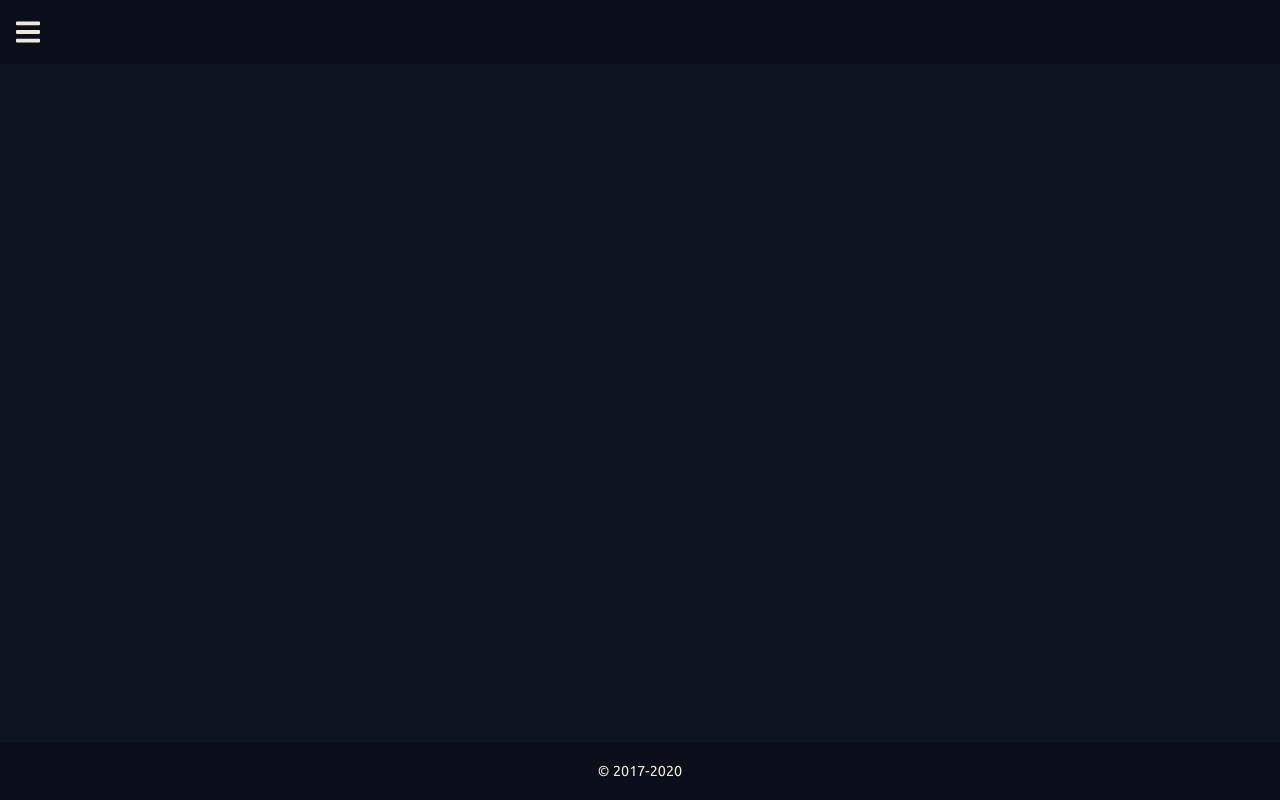
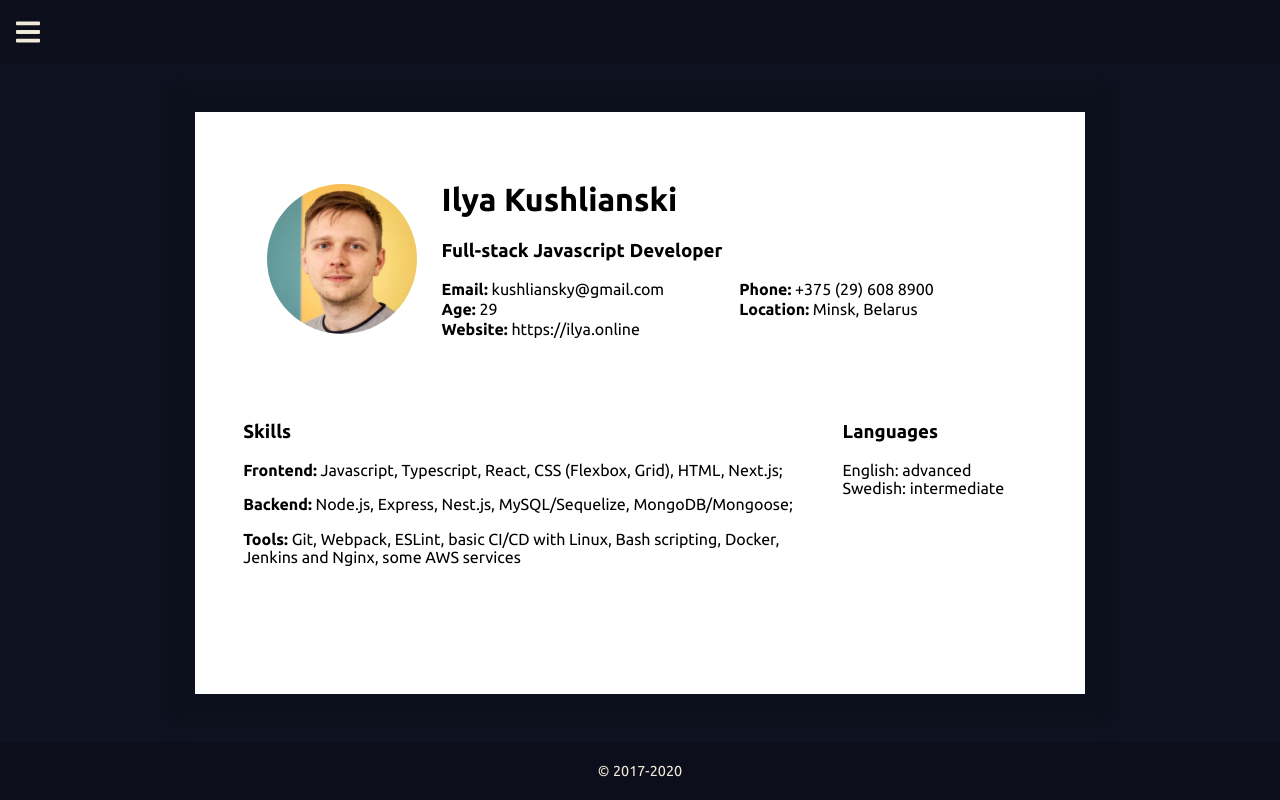
Before and after one commit to ikushlianski/ilya-online-nextjs, a Next.js app: page /cv in a window 1280 px wide. Built offline with nearby package versions, Linux system fonts and the light colour scheme.

Commit message:
Start designing CV page, adjusting it to printed media

```diff
--- a/src/components/Intro.js
+++ b/src/components/Intro.js
@@ -6,7 +6,7 @@ import './Intro.scss';
 
 export const Intro = () => (
   <div className="Intro">
-    <div className="Intro__Image"></div>
+    <img src="/ilya.jpeg" alt="Ilya Kushlianski" className="Intro__Image" />
     <p className="Intro__Primary">Ilya Kushlianski</p>
     <p className="Intro__Secondary">Full-stack Javascript developer</p>
     <div className="Intro__Controls">
--- a/src/components/Layout/Footer.scss
+++ b/src/components/Layout/Footer.scss
@@ -1,6 +1,7 @@
 @import "../../styles/styles";
 
 .Footer {
+  @include noPrint;
   width: 100%;
   height: 4em;
   background: var(--primary-darker);
--- a/src/components/Navbar/Navbar.scss
+++ b/src/components/Navbar/Navbar.scss
@@ -6,6 +6,10 @@
   position: sticky;
   top: 0;
   z-index: 1;
+
+  @media print {
+    display: none;
+  }
 }
 
 .Navbar__ItemsContainer {
--- a/src/pages/cv/CVPage.scss
+++ b/src/pages/cv/CVPage.scss
@@ -6,15 +6,71 @@
 
 .CVPage__Shrug {
   margin-top: $padding-margin-big;
+  @include noPrint;
 }
 
 .CVPage__SmallScreensWarning {
+  @include noPrint;
   grid-row: 1/-1;
   margin: auto;
   font-size: $font-large;
   text-align: center;
   color: var(--secondaryLight);
-  @media (min-width: $screen-medium) {
+  @media (min-width: $screen-medium + 1px) {
     display: none;
   }
 }
+
+.CVPage__Sheet {
+  @media (max-width: $screen-medium) {
+    display: none;
+  }
+
+  @media all {
+    display: grid;
+    background: white;
+    width: 21cm;
+    //height: 29.7cm;
+    margin: $padding-margin-giant auto;
+    color: black;
+    padding: $padding-margin-giant;
+    box-shadow: 0 0 1rem 2rem #00000026;
+  }
+
+  @media print {
+    margin: 0;
+    padding: 0;
+    box-shadow: none;
+  }
+}
+
+.CVPage {
+  &__MainInfo {
+    display: grid;
+    grid-template-columns: 1fr 3fr;
+  }
+
+  &__Photo {
+    border-radius: 50%;
+    width: 150px;
+    height: auto;
+    margin-top: $padding-margin-big;
+  }
+
+  &__MainInfoLeft {
+    justify-content: center;
+    display: grid;
+  }
+
+  &__Contacts {
+    display: grid;
+    grid-template-columns: repeat(2, 1fr);
+    grid-row-gap: $padding-margin-tiny;
+  }
+
+  &__TechStackInfo {
+    display: grid;
+    grid-template-columns: 3fr 1fr;
+    grid-column-gap: $padding-margin-normal;
+  }
+}
--- a/src/pages/cv/index.js
+++ b/src/pages/cv/index.js
@@ -15,6 +15,60 @@ const CVPage = () => (
         Please open this CV on a larger device
         <div className="CVPage__Shrug">¯\_(ツ)_/¯</div>
       </Block>
+      <div className="CVPage__Sheet">
+        <div className="CVPage__MainInfo">
+          <div className="CVPage__MainInfoLeft">
+            <img
+              src="/ilya.jpeg"
+              alt="Ilya Kushlianski"
+              className="CVPage__Photo"
+            />
+          </div>
+          <div className="CVPage__MainInfoRight">
+            <h1 className="CVPage__Name">Ilya Kushlianski</h1>
+            <h3 className="CVPage__Title">Full-stack Javascript Developer</h3>
+            <div className="CVPage__Contacts">
+              <div className="CVPage__Email">
+                <b>Email:</b> kushliansky@gmail.com
+              </div>
+              <div className="CVPage__Phone">
+                <b>Phone:</b> +375 (29) 608 8900
+              </div>
+              <div className="CVPage__Age">
+                <b>Age:</b> {new Date().getFullYear() - 1991}
+              </div>
+              <div className="CVPage__Location">
+                <b>Location:</b> Minsk, Belarus
+              </div>
+              <div className="CVPage__Website">
+                <b>Website:</b> https://ilya.online
+              </div>
+            </div>
+          </div>
+        </div>
+        <div className="CVPage__TechStackInfo">
+          <div className="CVPage__SkillsList">
+            <h3>Skills</h3>
+            <p>
+              <b>Frontend:</b> Javascript, Typescript, React, CSS (Flexbox,
+              Grid), HTML, Next.js;
+            </p>
+            <p>
+              <b>Backend:</b> Node.js, Express, Nest.js, MySQL/Sequelize,
+              MongoDB/Mongoose;
+            </p>
+            <p>
+              <b>Tools:</b> Git, Webpack, ESLint, basic CI/CD with Linux, Bash
+              scripting, Docker, Jenkins and Nginx, some AWS services
+            </p>
+          </div>
+          <div className="CVPage__Languages">
+            <h3>Languages</h3>
+            <div>English: advanced</div>
+            <div>Swedish: intermediate</div>
+          </div>
+        </div>
+      </div>
     </div>
   </Layout>
 );
--- a/src/styles/styles.scss
+++ b/src/styles/styles.scss
@@ -68,3 +68,9 @@ $padding-margin-giant: 3rem;
 $screen-tiny: 480px;
 $screen-medium: 768px;
 $screen-large: 1024px;
+
+@mixin noPrint {
+  @media print {
+    display: none;
+  }
+}
```
Also changed, not shown: public/ilya.jpeg (added).
